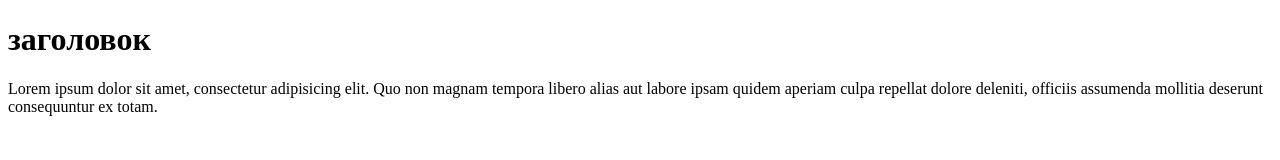
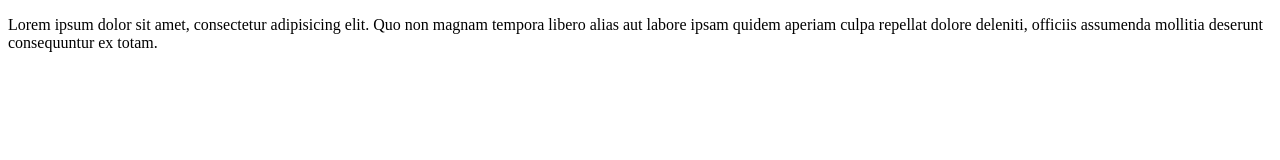
Before and after one commit to ChernykhStepan/For-Tests, a plain HTML site: page index.html in a window 1280 px wide. Drawn offline with Linux system fonts and the light colour scheme.

Commit message:
not very empty

```diff
--- a/index.html
+++ b/index.html
@@ -5,7 +5,6 @@
     <title>Document</title>
 </head>
 <body>
-   <h1>заголовок</h1>
     <p>Lorem ipsum dolor sit amet, consectetur adipisicing elit. Quo non magnam tempora libero alias aut labore ipsam quidem aperiam culpa repellat dolore deleniti, officiis assumenda mollitia deserunt consequuntur ex totam.</p>
 </body>
 </html>
```
